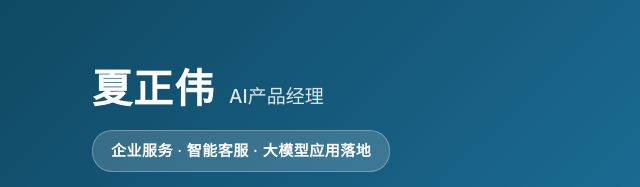
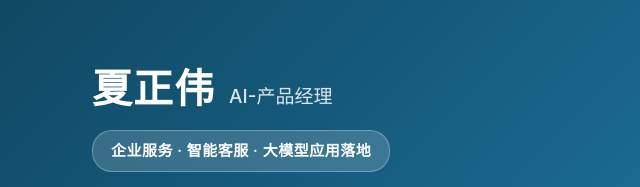
Before and after one commit to xiazhengwei1/ai-demo, a plain HTML site: page index.html in a window 1280 px wide. Shown: the top 187 px of the page, 36-676 px from the left. Drawn offline with Linux system fonts and the light colour scheme.

Commit message:
Update portfolio 2026-09-23 16:57:47

```diff
--- a/index.html
+++ b/index.html
@@ -3,7 +3,7 @@
 <head>
 <meta charset="UTF-8">
 <meta name="viewport" content="width=device-width, initial-scale=1.0">
-<title>夏正伟 · AI-产品经理作品集</title>
+<title>夏正伟 · AI产品经理作品集</title>
 <style>
 :root{
   --primary:#0F4761; --primary-2:#1B6B93; --accent:#1F8A70; --amber:#C77D2E;
@@ -239,7 +239,7 @@ footer .links b{opacity:.7;font-weight:600}
 
 <header class="hero">
   <div class="wrap">
-    <h1>夏正伟<span>AI产品经理</span></h1>
+    <h1>夏正伟<span>AI-产品经理</span></h1>
     <div class="tag">企业服务 · 智能客服 · 大模型应用落地</div>
     <p class="lead">10年+ ToB产品与数据经验。复合背景形成一条完整的能力链：后端工程 → 大数据 → 算法场景 → AI产品，能把技术可行性判断、指标评估与产品迭代串成闭环。</p>
     <div class="meta">
```
